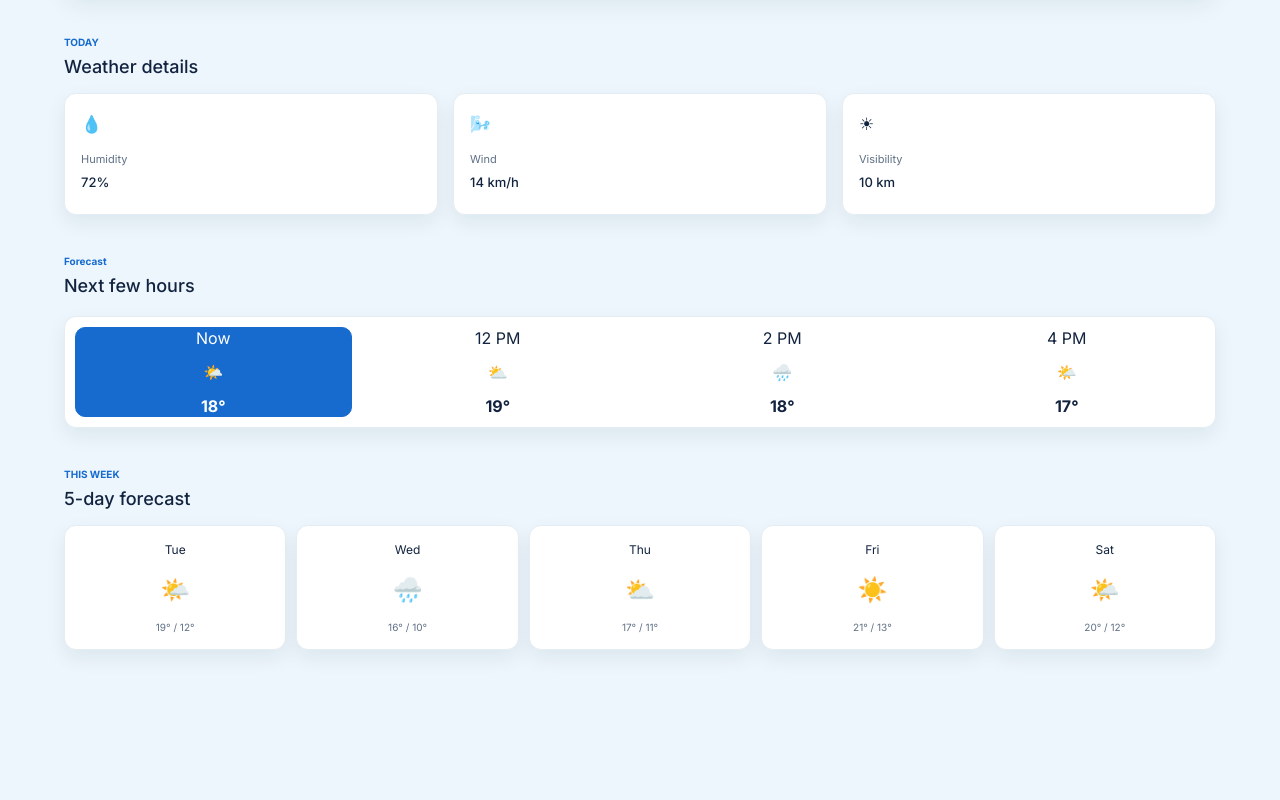
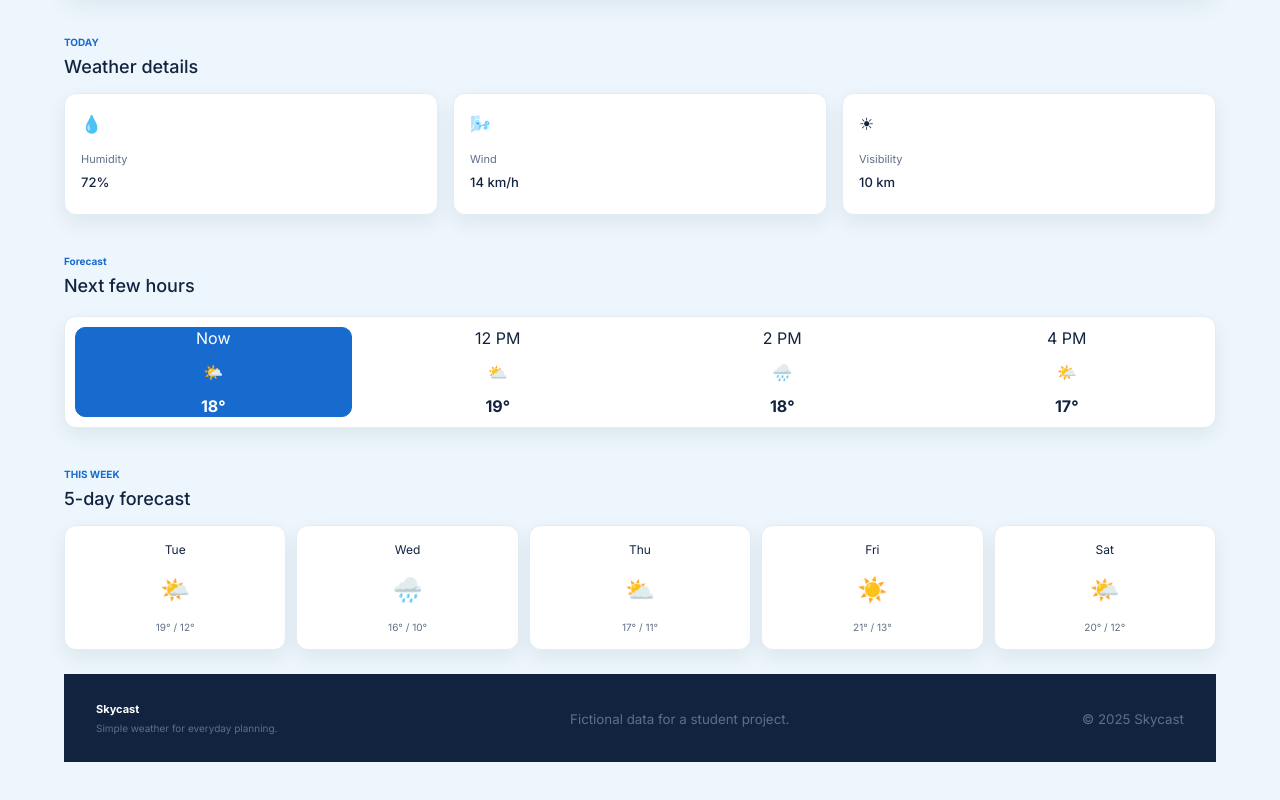
Before and after one commit to Aysha-AlAbri/Practice-8.1, a plain HTML site: page index.html in a window 1280 px wide. Shown: the part 533-1333 px from the top of the page. Before the commit the page ends 1247 px from the top, so only its background shows below. Drawn offline with Linux system fonts and the light colour scheme.

Commit message:
Complete footer and update code add hover

```diff
--- a/index.html
+++ b/index.html
@@ -131,8 +131,14 @@
             <span class="week-icon">🌤️</span>
             <small>20° / 12°</small>
         </article>
-
         </div>
-
       </section>
+      <footer class="footer">
+        <div class ="footer-information">
+          <strong>Skycast</strong>
+           <span>Simple weather for everyday planning.</span>
+        </div>
+        <p class="idea"> <small>Fictional data for a student project.</small></p>
+         <p class="copy"><small>© 2025 Skycast </small> </p>
+      </footer>
         </main>
--- a/styles.css
+++ b/styles.css
@@ -24,9 +24,7 @@ header{
     padding:24px 64px;
     border-bottom:1px solid var(--border);
     background-color:var(--white);
-
 }
-
 
 .logo{
     display:flex;
@@ -64,7 +62,6 @@ header{
     border: 1px solid var(--border);
     border-radius: 8px;
     max-width:500px;
-
 }
 
 .search button{
@@ -98,7 +95,6 @@ main{
     box-shadow: 0px 8px 24px 0px #12233F14;
     background-color: var(--white) ;
     border-radius: 16px;
-
 }
 .current-top {
     display: flex;
@@ -107,7 +103,6 @@ main{
     padding-bottom: 24px;
     border-bottom: 1px solid var(--border);
 }
-
 
  .current-bottom{
     display: flex;
@@ -150,7 +145,6 @@ main{
     font-size: 18px;
     font-weight: 500;
     margin-bottom: 8px;
-
 }
 .weather-descr small{
 color: var(--gray);
@@ -172,7 +166,6 @@ font-size: 12px;
     border-radius: 999px;
     font-size:12px;
     color: var(--white);
-
 }
 .weather-details {
     margin-top: 40px;
@@ -181,8 +174,6 @@ font-size: 12px;
     font-size: 18px ;
     font-weight:500 ;
     margin-bottom: 16px;
-
-
 }
 .Today{
     color: var(--blue);
@@ -194,7 +185,6 @@ font-size: 12px;
     display: grid;
     grid-template-columns: repeat(3,1fr);
     gap:15px;
-
 }
 .card{
     padding: 20px 16px;
@@ -203,7 +193,6 @@ font-size: 12px;
     box-shadow: 0 8px 20px #12233F12;
     background-color: var(--white);
     border: 1px solid var(--border);
-
 }
 .icon{
     display: block;
@@ -227,7 +216,6 @@ font-size: 12px;
      font-size: 18px ;
     font-weight:500 ;
     margin-bottom: 16px;
-
 }
 .Forecast{
     color:var(--blue);
@@ -255,7 +243,6 @@ font-size: 12px;
     justify-content: center;
     gap: 14px;
     border-radius: 10px;
-
 }
 .card-hours{
     background-color: var(--blue);
@@ -270,9 +257,12 @@ font-size: 12px;
 .card-another {
     background-color: var(--white);
     border: 1px solid transparent;
+     transition: background-color 0.2s ease,
+                transform 0.2s ease;
 }
 .card-another:hover {
     background-color: var(--sky);
+    transform: translateY(-3px);
 }
 .day-forecast{
    margin-top: 40px;
@@ -306,7 +296,8 @@ font-size: 12px;
     border: 1px solid #E5EDF4;
     border-radius: 12px;
     box-shadow: 0 8px 20px #12233F12;
-
+    transition: transform 0.2s ease,
+                box-shadow 0.2s ease;
 }
 
 .card-week p {
@@ -322,3 +313,45 @@ font-size: 12px;
     color: var(--gray);
     font-size: 10px;
 }
+.card-week:hover {
+   transform: translateY(-4px);
+    box-shadow: 0 10px 24px #12233F20;
+}
+.card:hover {
+    transform: translateY(-3px);
+    box-shadow: 0 10px 24px #12233F20;
+}
+.card {
+    transition: transform 0.2s ease, box-shadow 0.2s ease;
+}
+.footer{
+    min-height: 88px;
+    padding:22px 32px;
+    display:flex;
+    justify-content:space-between ;
+    align-items: center;
+    background-color: var(--navy);
+    color: var(--white);
+    gap:20px;
+     margin-top: 24px;
+}
+.footer-information{
+    display:flex;
+    flex-direction: column;
+    gap:6px
+}
+.footer-information strong{
+    font-size: 11px;
+    font-weight: 700;
+    color:var(--white);
+}
+.footer-information span{
+    font-size:10px;
+    color:var(--gray);
+}
+.idea{
+    color:var(--gray);
+}
+.copy{
+   color:var(--gray);
+}
```
